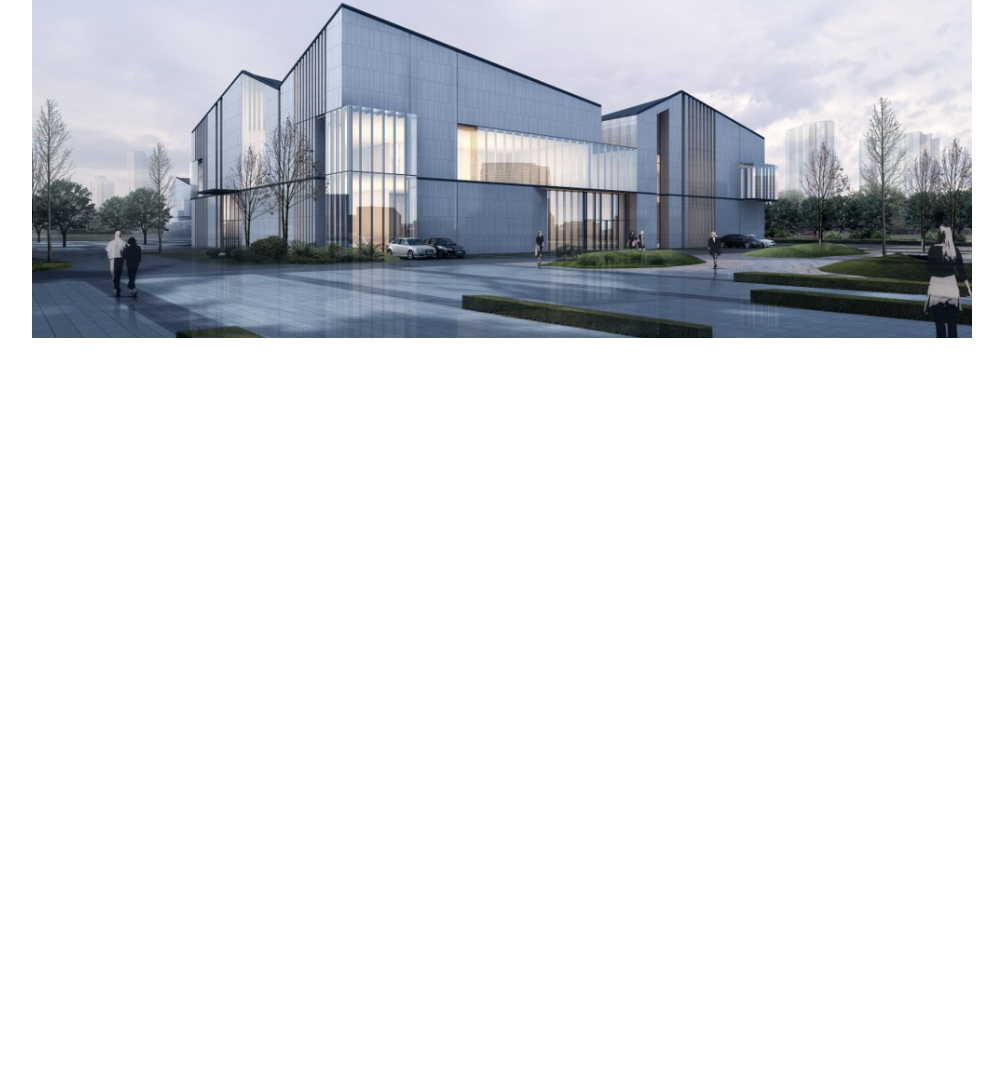
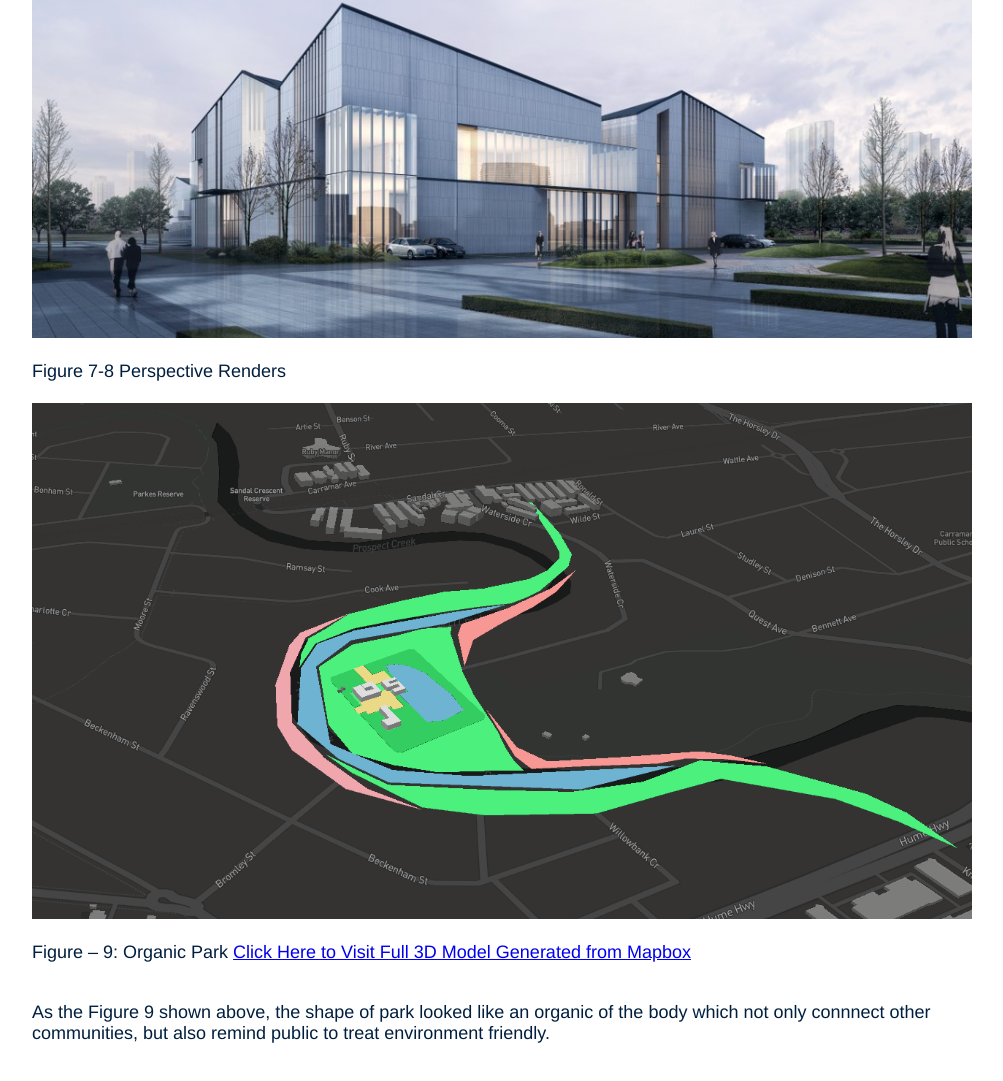
Before and after one commit to ZuoruZhou/organic-park, a plain HTML site: page page1.html in a window 1280 px wide. Shown: the part 5429-6510 px from the top of the page, without its empty margins (138-1141 px from the left). Before the commit the page ends 5790 px from the top, so only its background shows below. Drawn offline with Linux system fonts and the light colour scheme.

Commit message:
Update page1.html

```diff
--- a/page1.html
+++ b/page1.html
@@ -62,7 +62,10 @@ Z5027150 Zuoru Zhou
       <p>Design Stratagiesl:<br><br>
 <img src="https://github.com/ZuoruZhou/organic-park/blob/master/%E5%9B%BE%E7%89%872.jpg?raw=true" style="width:100%"/>
 <img src="https://github.com/ZuoruZhou/organic-park/blob/master/%E5%9B%BE%E7%89%873.jpg?raw=true" style="width:100%"/>
-
+<p>Figure 7-8 Perspective Renders<br><br>
+<img src="https://github.com/ZuoruZhou/organic-park/blob/master/222.PNG?raw=true" style="width:100%"/>
+<p>Figure – 9: Organic Park <a href="https://zuoruzhou.github.io/park-map/">Click Here to Visit Full 3D Model Generated from Mapbox </a><br><br>
+ <p>As the Figure 9 shown above, the shape of park looked like an organic of the body which not only connnect other communities, but also remind public to treat environment friendly. <br><br>
 </div>
 </body>
 
```
